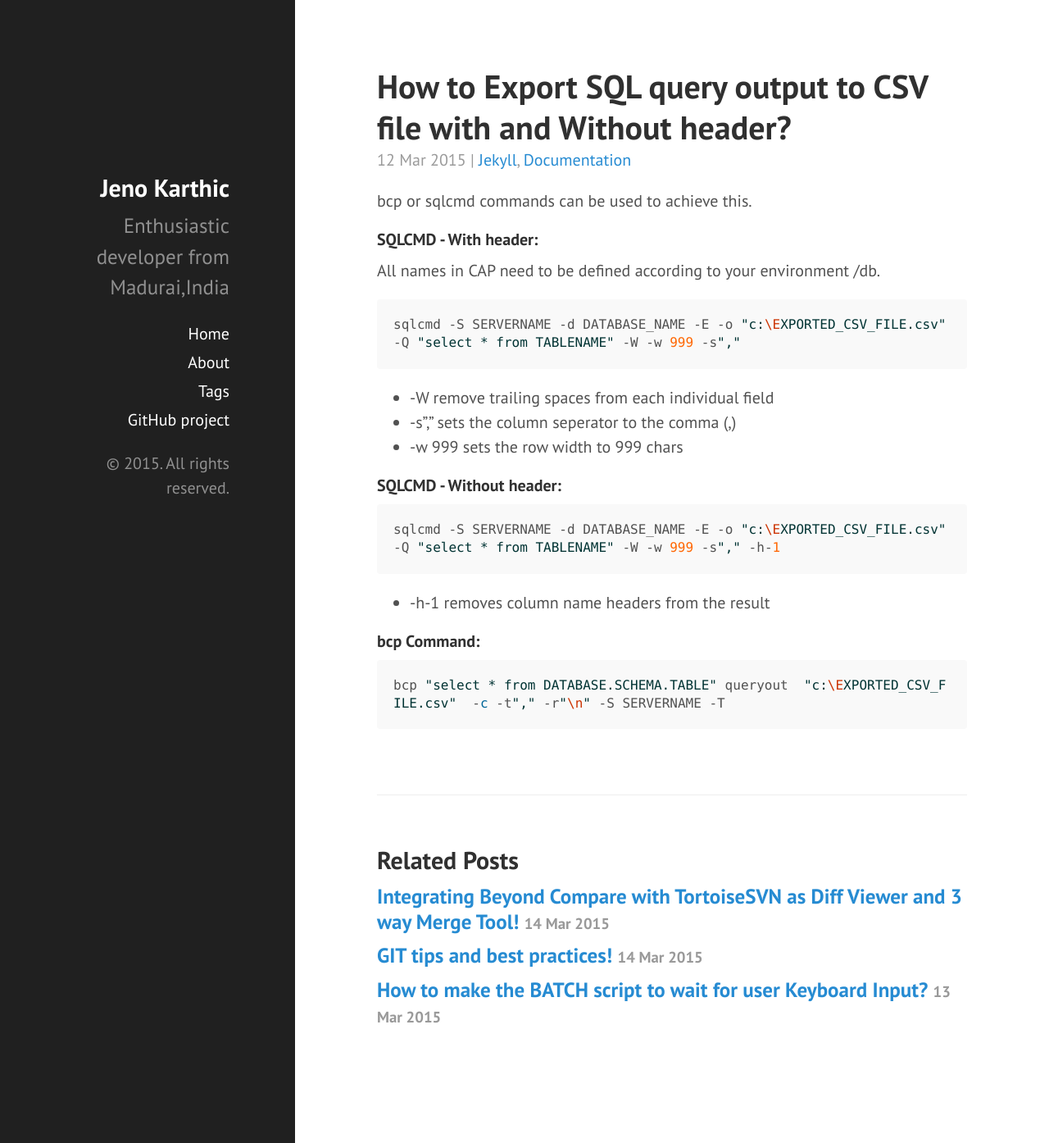
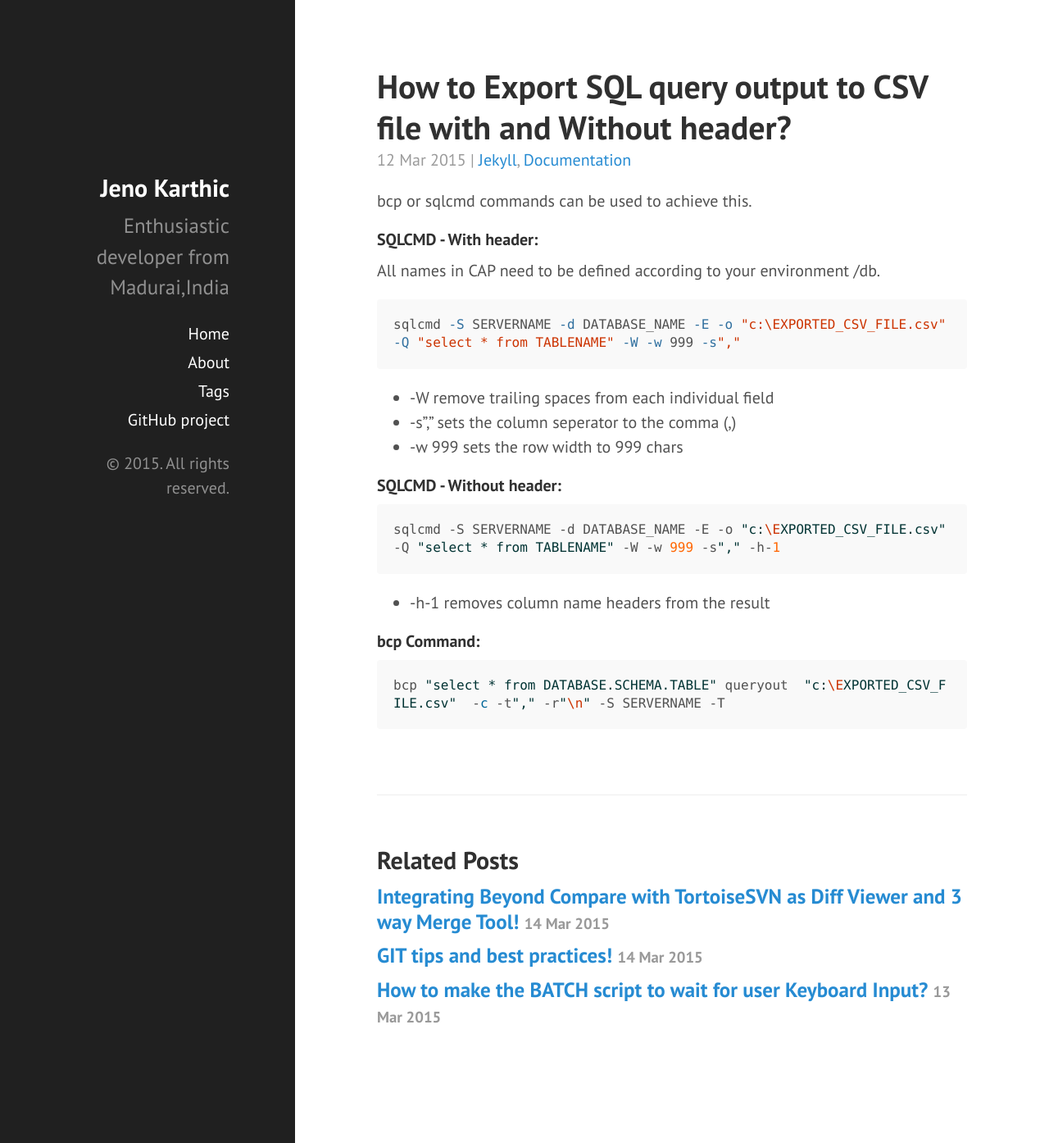
Before and after one commit to jenokarthic/jenokarthic.github.io, a Jekyll site: the page built from _posts/2015-3-12-How-to-Export-SQL-query-output-to-CSV-file-with-Without-header.md, in a window 1280 px wide and 1394 px high. Shown: the whole window at 82% size. Built offline with Jekyll 4.4.1, drawn with Linux system fonts in a browser that asks for light colours; Markdown is read by kramdown in place of the engine named in the settings; comment, search, counter and statistics services are not loaded.

Commit message:
code highlight changes

````diff
--- a/_posts/2015-3-12-How-to-Export-SQL-query-output-to-CSV-file-with-Without-header.md
+++ b/_posts/2015-3-12-How-to-Export-SQL-query-output-to-CSV-file-with-Without-header.md
@@ -11,7 +11,7 @@ bcp or sqlcmd commands can be used to achieve this.
 
 All names in CAP need to be defined according to your environment /db.
 
-```sql
+```bash
 sqlcmd -S SERVERNAME -d DATABASE_NAME -E -o "c:\EXPORTED_CSV_FILE.csv" -Q "select * from TABLENAME" -W -w 999 -s","
 ```
 
````
